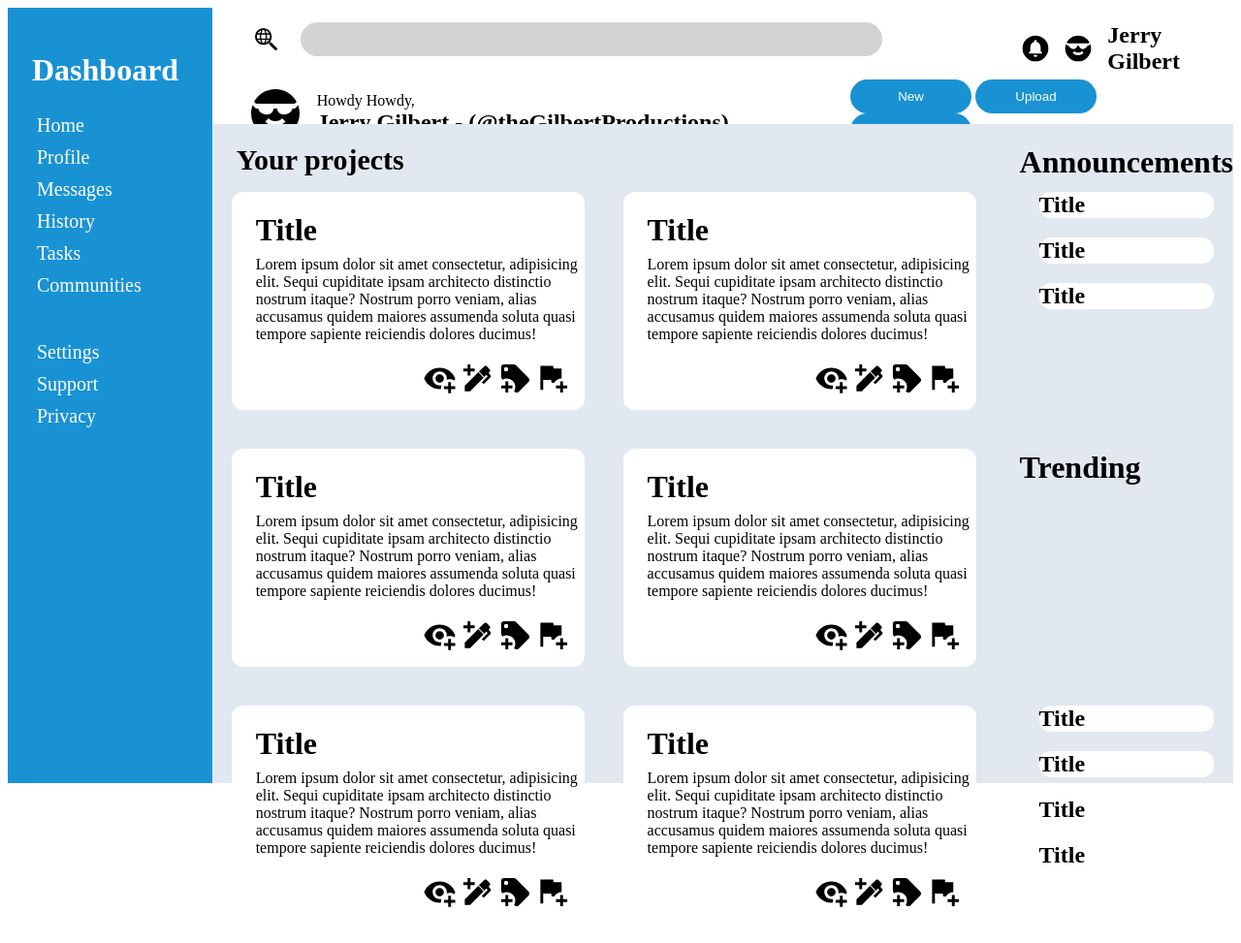
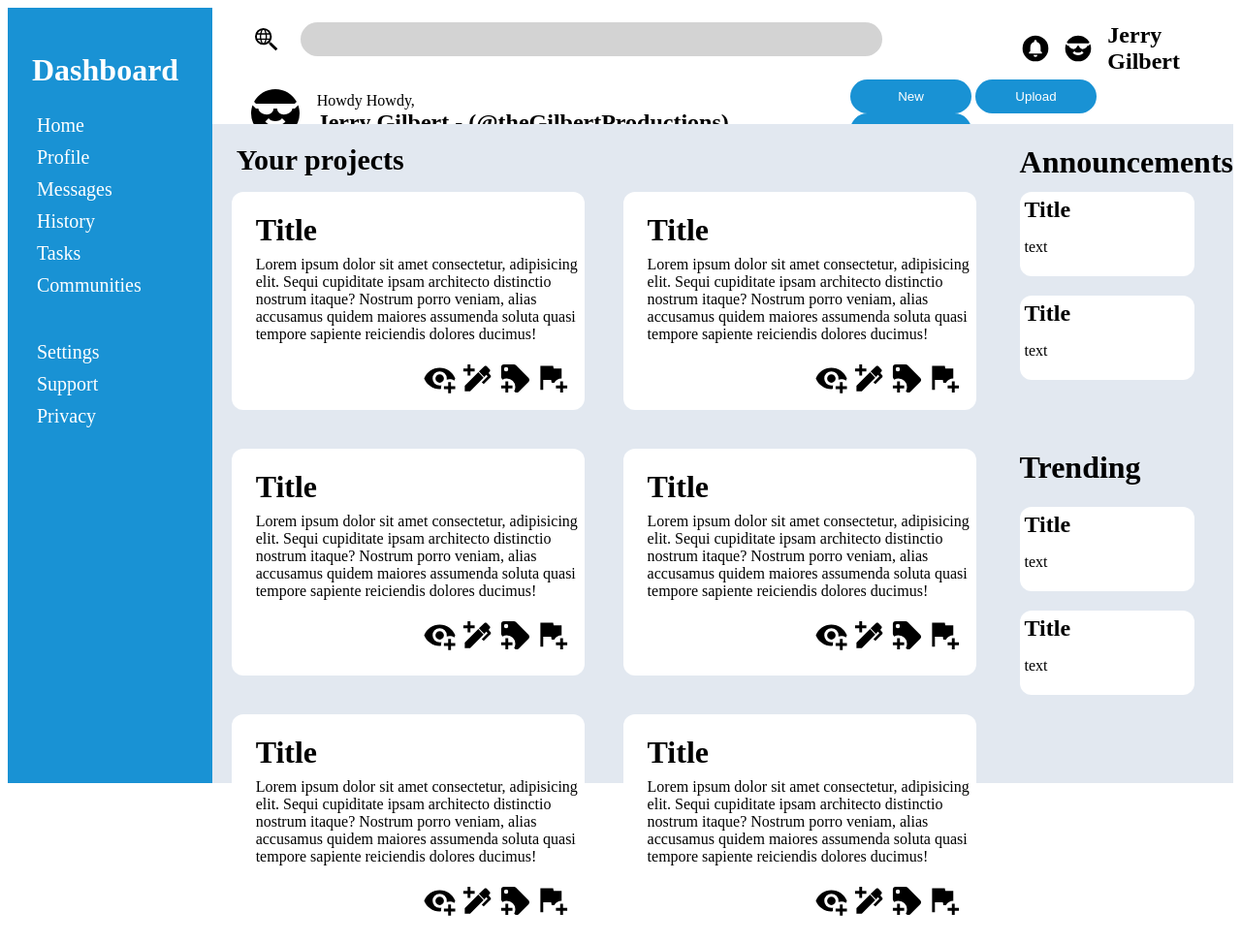
Before and after one commit to worsleyj/odin-admin-dashboard, a plain HTML site: page index.html in a window 1280 px wide. Shown: the whole page at 97% size. Drawn offline with Linux system fonts and the light colour scheme.

Commit message:
main content grid has been fixed

```diff
--- a/index.html
+++ b/index.html
@@ -117,39 +117,24 @@
             <div class="announcements-container">
                 <div class="announcement">
                     <h2>Title</h2>
-                    <p></p>
+                    <p>text</p>
                 </div>
 
                 <div class="announcement">
                     <h2>Title</h2>
-                    <p></p>
+                    <p>text</p>
+                </div>
+            </div>
+            <div class="trending-container">
+                <h1 class="trending-title">Trending</h1>
+                <div class="announcement">
+                    <h2>Title</h2>
+                    <p>text</p>
                 </div>
 
                 <div class="announcement">
                     <h2>Title</h2>
-                    <p></p>
-                </div>
-            </div>
-            <h1 class="trending-title">Trending</h1>
-            <div class="trending-container">
-                <div class="announcement">
-                    <h2>Title</h2>
-                    <p></p>
-                </div>
-
-                <div class="announcement">
-                    <h2>Title</h2>
-                    <p></p>
-                </div>
-
-                <div class="announcement">
-                    <h2>Title</h2>
-                    <p></p>
-                </div>
-
-                <div class="announcement">
-                    <h2>Title</h2>
-                    <p></p>
+                    <p>text</p>
                 </div>
             </div>
         </div>
--- a/styles.css
+++ b/styles.css
@@ -39,10 +39,17 @@
     font-weight: 900;
 }
 
+h2 {
+    margin: 0;
+}
 .search-bar {
     width: 600px;
     margin-left: 15px;
     background-color: lightgrey;
+}
+
+.search-bar:hover {
+    cursor: text;
 }
 
 button {
@@ -95,11 +102,27 @@ button {
     background-color: #1992d4;
 }
 
-.project,
+.project {
+    background-color: white;
+    border-radius: 12px;
+    margin: 20px;
+}
+
 .announcement {
     background-color: white;
     border-radius: 12px;
-    margin: 20px;
+    margin: 20px 40px 0px 0px;
+    padding: 5px;
+}
+
+.announcement-container {
+    grid-column: 3 / 4;
+    grid-row: 2 / 3;
+}
+
+.trending-container {
+    grid-column: 3 / 4;
+    grid-row: 3 / 4;
 }
 
 .project-1 {
```
